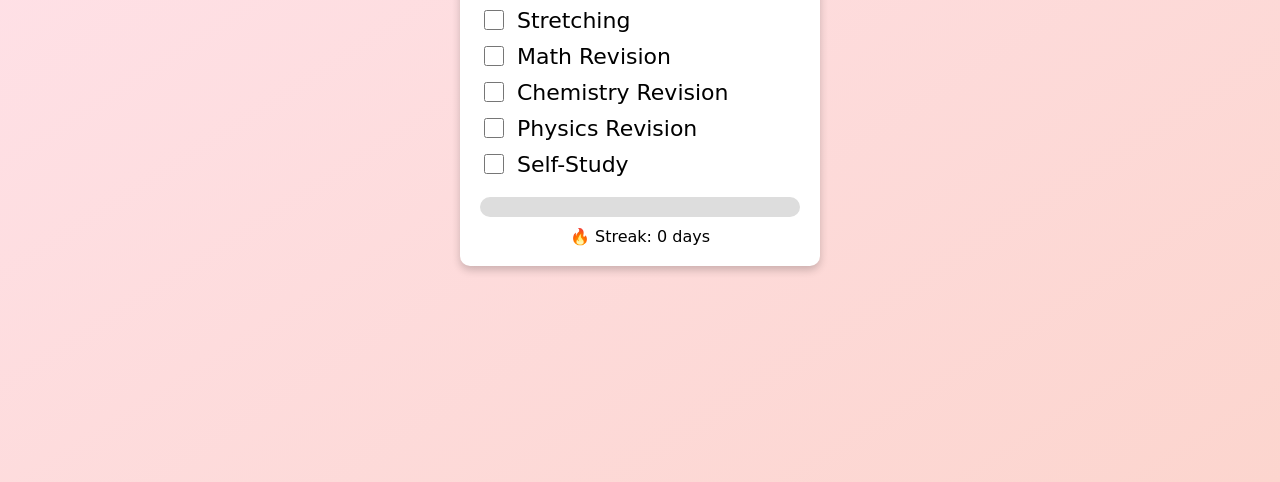
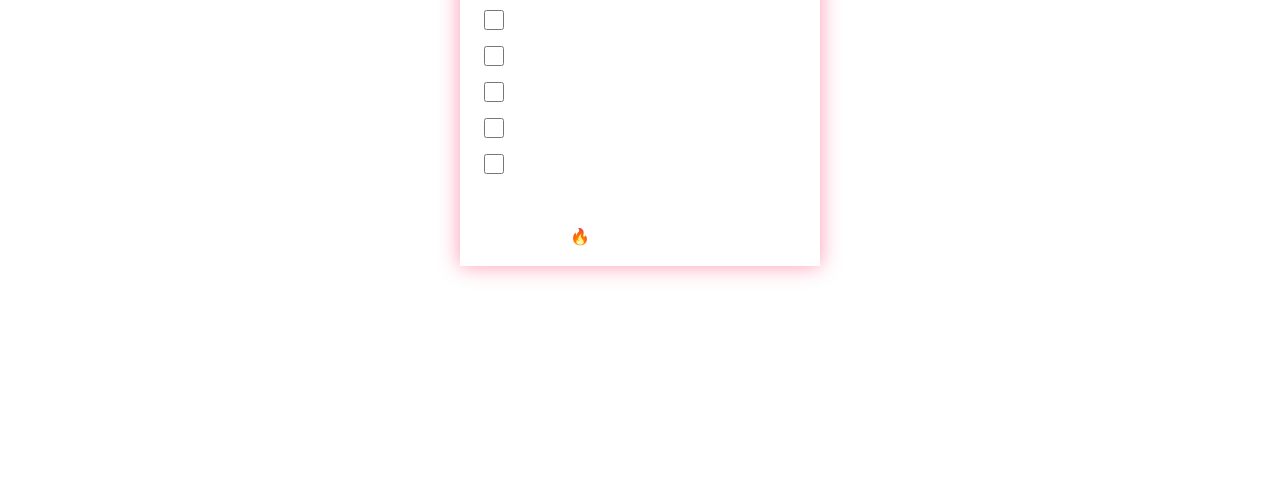
Before and after one commit to sunghoon-en/jungwon, a plain HTML site: page index.html in a window 1280 px wide. Shown: the part 334-816 px from the top of the page. Drawn offline with Linux system fonts and the light colour scheme; a web font is replaced by a local one.

Commit message:
Update index.html

```diff
--- a/index.html
+++ b/index.html
@@ -9,7 +9,7 @@
 
         body {
             font-family: 'Edu TAS Beginner', cursive;
-            background: linear-gradient(to bottom right, #ffe3ec, #fcd5ce);
+            background: transparent;
             display: flex;
             justify-content: center;
             align-items: center;
@@ -17,16 +17,16 @@
             flex-direction: column;
         }
         .container {
-            background: white;
+            background: transparent;
             padding: 20px;
-            border-radius: 10px;
-            box-shadow: 0 4px 8px rgba(0,0,0,0.2);
             text-align: center;
             width: 320px;
             transition: box-shadow 0.3s ease-in-out;
+            box-shadow: 0 0 20px #ff99b3;
         }
         h1 {
             margin-bottom: 10px;
+            color: white;
         }
         .habit {
             display: flex;
@@ -35,6 +35,7 @@
             margin: 10px 0;
             font-weight: 400;
             font-size: 22px;
+            color: white;
         }
         input[type="checkbox"] {
             appearance: auto;
@@ -49,7 +50,7 @@
         .progress-bar {
             height: 20px;
             width: 100%;
-            background: #ddd;
+            background: rgba(255, 255, 255, 0.2);
             border-radius: 10px;
             overflow: hidden;
             margin-top: 20px;
@@ -67,10 +68,12 @@
             font-style: italic;
             font-weight: 600;
             display: none;
+            color: white;
         }
         .streak {
             margin-top: 10px;
             font-size: 16px;
+            color: white;
         }
     </style>
 </head>
@@ -133,7 +136,7 @@
                 streakCount.textContent = streak;
             } else {
                 quote.style.display = 'none';
-                container.style.boxShadow = "0 4px 8px rgba(0,0,0,0.2)";
+                container.style.boxShadow = "0 0 20px #ff99b3";
             }
         }
 
```
